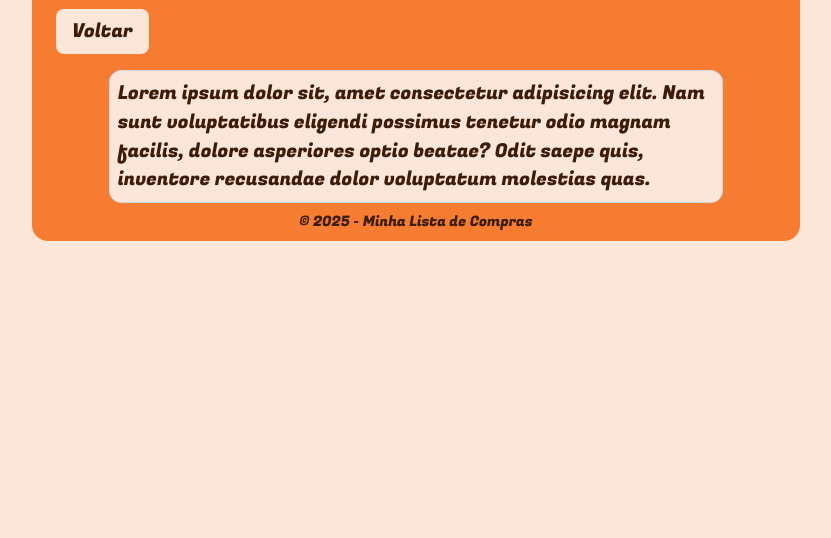
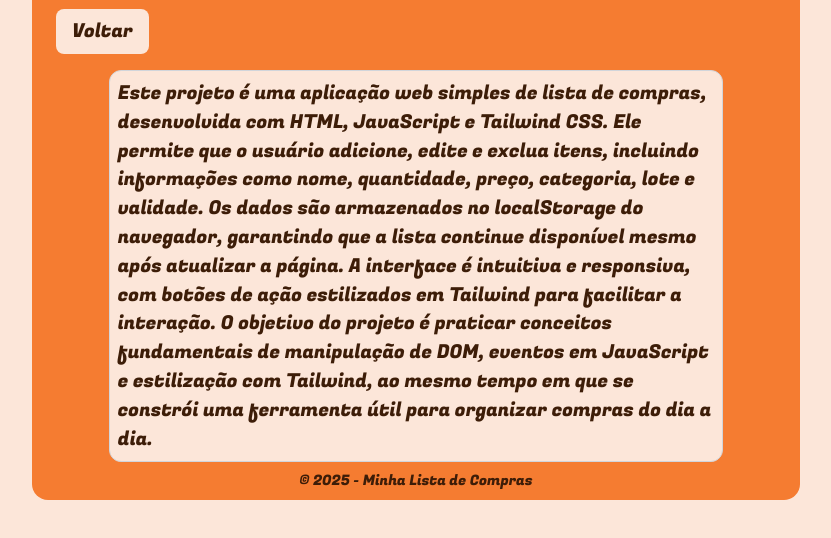
Before and after one commit to Pedro-Lidah/Lista-de-Compras, a plain HTML site: page descricao.html in a window 1280 px wide. Shown: the part 202-740 px from the top of the page, without its empty margins (224-1055 px from the left). Drawn offline with nearby package versions, Linux system fonts and the light colour scheme; a web font is replaced by a local one.

Commit message:
Update descricao.html

```diff
--- a/descricao.html
+++ b/descricao.html
@@ -33,7 +33,7 @@
 
       <main class="font-texto text-texto">
         <button type="button" id="voltar" onclick="window.location.href = 'index.html';" class="m-2 ml-6 rounded-lg bg-fundo text-texto font-texto text-[120%] py-2 px-4" >Voltar</button>
-        <p id="textDescricao" class="m-2 p-2 rounded-xl bg-fundo text-texto font-texto text-[120%] max-w-[80%] mx-auto border border-gray-300">Lorem ipsum dolor sit, amet consectetur adipisicing elit. Nam sunt voluptatibus eligendi possimus tenetur odio magnam facilis, dolore asperiores optio beatae? Odit saepe quis, inventore recusandae dolor voluptatum molestias quas.</p>
+        <p id="textDescricao" class="m-2 p-2 rounded-xl bg-fundo text-texto font-texto text-[120%] max-w-[80%] mx-auto border border-gray-300">Este projeto é uma aplicação web simples de lista de compras, desenvolvida com HTML, JavaScript e Tailwind CSS. Ele permite que o usuário adicione, edite e exclua itens, incluindo informações como nome, quantidade, preço, categoria, lote e validade. Os dados são armazenados no localStorage do navegador, garantindo que a lista continue disponível mesmo após atualizar a página. A interface é intuitiva e responsiva, com botões de ação estilizados em Tailwind para facilitar a interação. O objetivo do projeto é praticar conceitos fundamentais de manipulação de DOM, eventos em JavaScript e estilização com Tailwind, ao mesmo tempo em que se constrói uma ferramenta útil para organizar compras do dia a dia.</p>
       </main>
 
       <footer>
```
